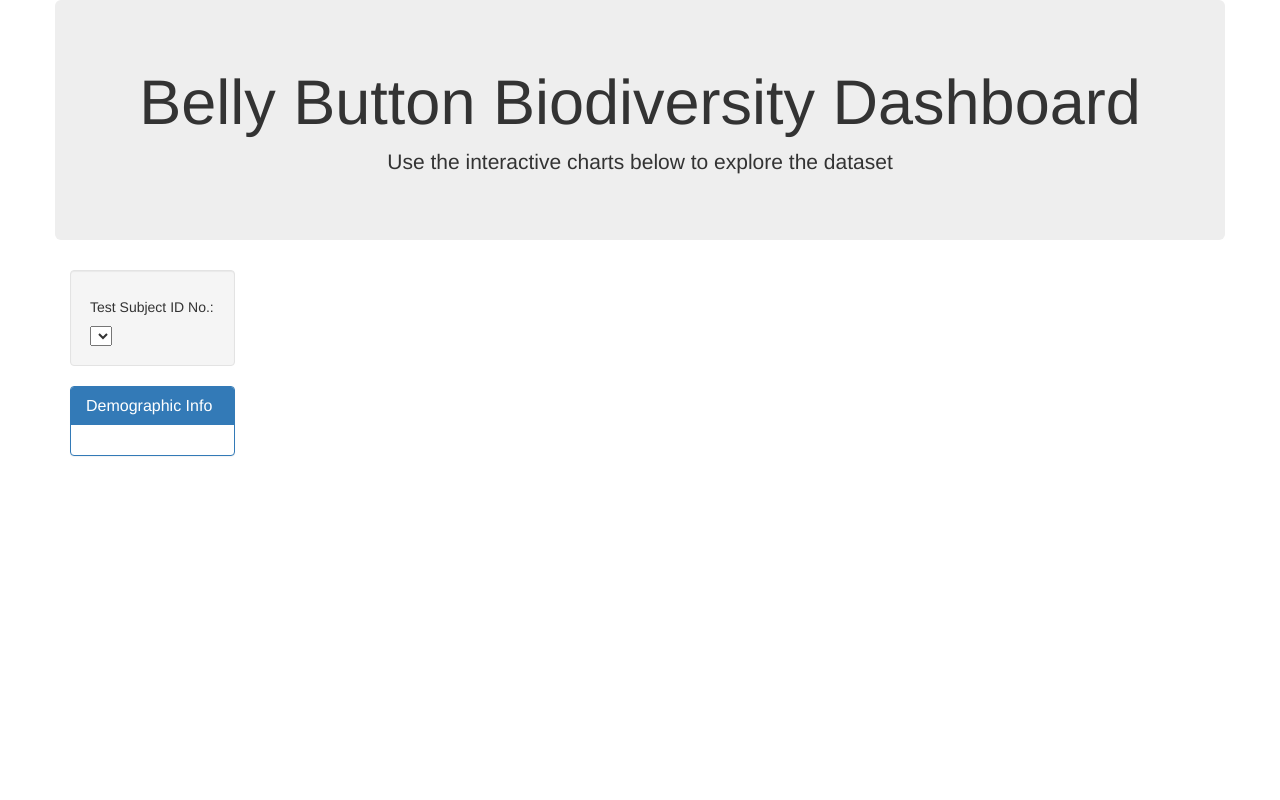
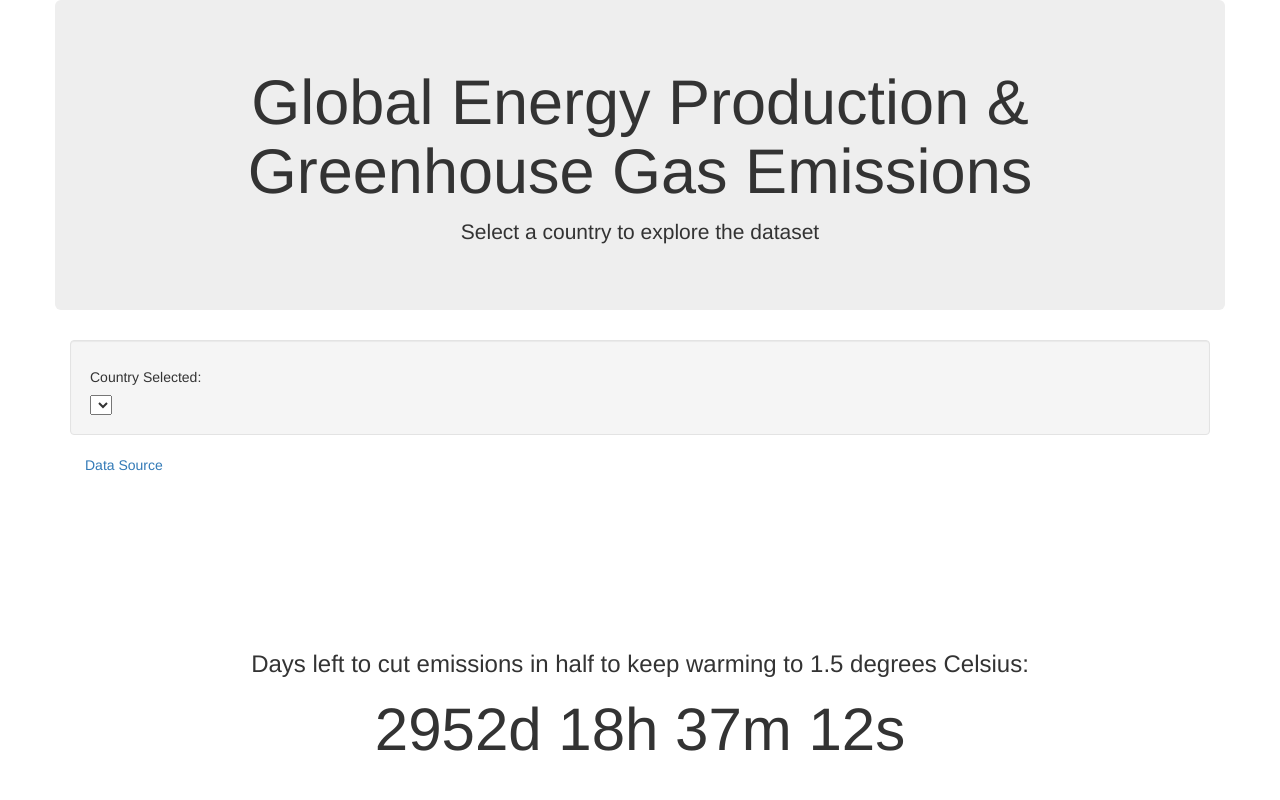
Before and after one commit to JacobTrevithick/Climate-Change-Visualizations, a Flask app: page / in a window 1280 px wide. Run offline with Flask 2, Linux system fonts and the light colour scheme; data that the repository does not hold is empty; a map, chart or similar area stays blank; parts of the project's set-up code (start-up, migrations or seed data) failed here and were passed over; some libraries are stand-ins or nearby versions.

Commit message:
Index file updated

```diff
--- a/templates/index.html
+++ b/templates/index.html
@@ -3,7 +3,7 @@
 
 <head>
   <meta charset="utf-8">
-  <title>Project 3 - Climate Visualizations</title>
+  <title>Global GHG Emissions</title>
 
   <!-- bootstrap css file -->
   <link rel="stylesheet" href="https://maxcdn.bootstrapcdn.com/bootstrap/3.3.7/css/bootstrap.min.css">
@@ -33,43 +33,46 @@
 </head>
 
 <body>
-  <!-- The div where we'll insert our map -->
-  <div id="map"></div>
 
   <div class="container">
     <div class="row">
       <div class="col-md-12 jumbotron text-center">
-        <h1>Belly Button Biodiversity Dashboard</h1>
-        <p>Use the interactive charts below to explore the dataset</p>
+        <h1>Global Energy Production & Greenhouse Gas Emissions</h1>
+        <p>Select a country to explore the dataset</p>
       </div>
     </div>
     <div class="row">
-      <div class="col-md-2">
+      <div class="col-md-12">
         <div class="well">
-          <h5>Test Subject ID No.:</h5>
+          <h5>Country Selected:</h5>
           <select id="selDataset" onchange="optionChanged(this.value)"></select>
         </div>
-        <div class="panel panel-primary">
+
+        <!-- <div class="panel panel-primary">
           <div class="panel-heading">
             <h3 class="panel-title">Demographic Info</h3>
           </div>
           <div id="sample-metadata" class="panel-body"></div>
         </div>
-      </div>
-      <div class="col-md-5">
+      </div> -->
+
+      <div class="col-md-12">
         <div id="bar"></div>
+        <a href="https://datasets.wri.org/dataset/globalpowerplantdatabase">Data Source</a>
       </div>
     </div>
+
+
     <div class ='row'>
-      <div class="col-md-5">
-        <div id="gauge"></div>
+      <div class="col-md-8">
+        <div id="line"></div>
+      </div>
+
+      <div class="col-md-4">
+        <div id="pie"></div>
       </div>
     </div>
-    <div class="row">
-      <div class="col-md-5">
-        <div id="bubble"></div>
-      </div>
-    </div>
+
     <div class ="row">
       <div class="col-md-12">
         <div>
@@ -80,6 +83,51 @@
   </div>
 
   <!-- etc... -->
+</div>
+<div class="col-md-12">
+  <h3>Days left to cut emissions in half to keep warming to 1.5 degrees Celsius:</h3>
+  <style>
+    p {
+      text-align: center;
+      font-size: 60px;
+      margin-top: 0px;
+    }
+    h3 {text-align: center;}
+    </style>
+  <p id="demo"></p>
+  <script>
+    // Set the date we're counting down to
+    var countDownDate = new Date("Jan 1, 2030 00:00:00").getTime();
+
+    // Update the count down every 1 second
+    var x = setInterval(function() {
+
+      // Get today's date and time
+      var now = new Date().getTime();
+
+      // Find the distance between now and the count down date
+      var distance = countDownDate - now;
+
+      // Time calculations for days, hours, minutes and seconds
+      var days = Math.floor(distance / (1000 * 60 * 60 * 24));
+      var hours = Math.floor((distance % (1000 * 60 * 60 * 24)) / (1000 * 60 * 60));
+      var minutes = Math.floor((distance % (1000 * 60 * 60)) / (1000 * 60));
+      var seconds = Math.floor((distance % (1000 * 60)) / 1000);
+
+      // Output the result in an element with id="demo"
+      document.getElementById("demo").innerHTML = days + "d " + hours + "h "
+      + minutes + "m " + seconds + "s ";
+
+      // If the count down is over, write some text
+      if (distance < 0) {
+        clearInterval(x);
+        document.getElementById("demo").innerHTML = "EXPIRED";
+      }
+    }, 1000);
+    </script>
+</div>
+</div>
+
 
   <script type="text/javascript" src="/static/logic.js"></script>
 </body>
```
